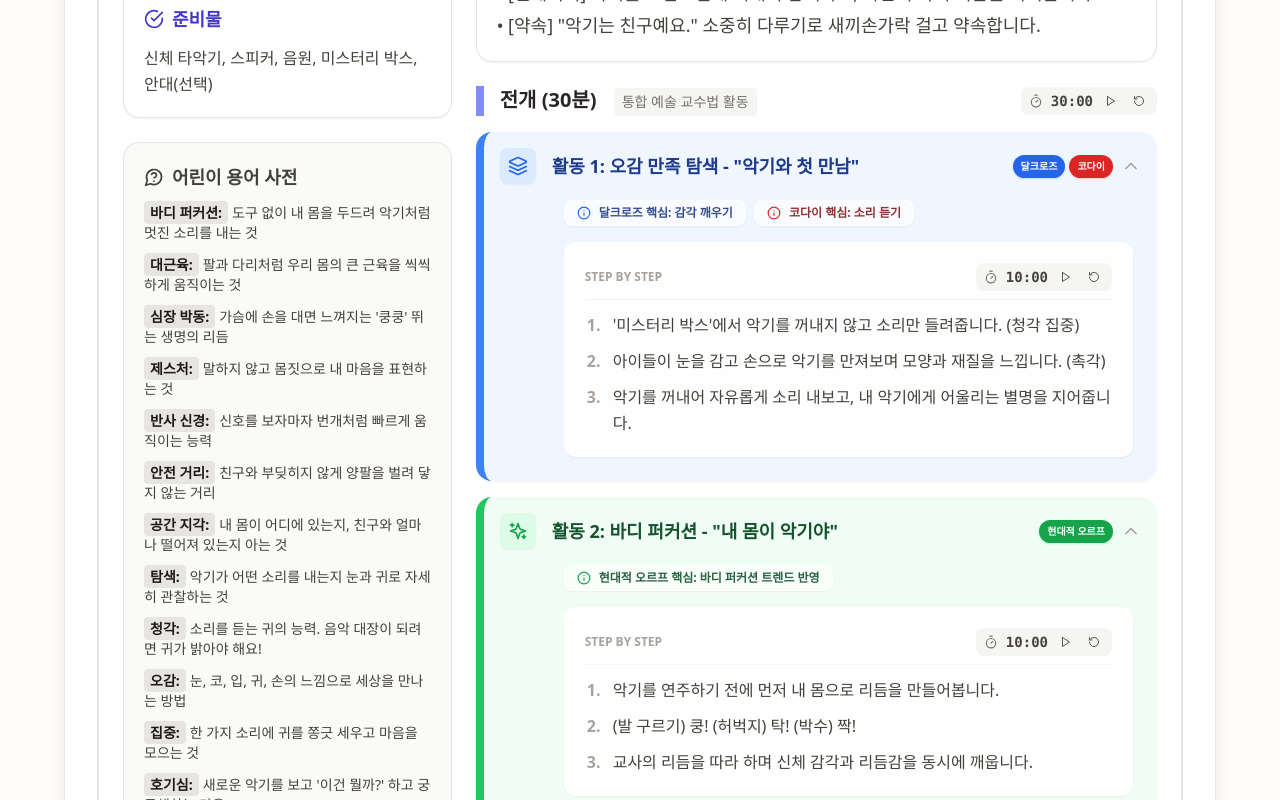
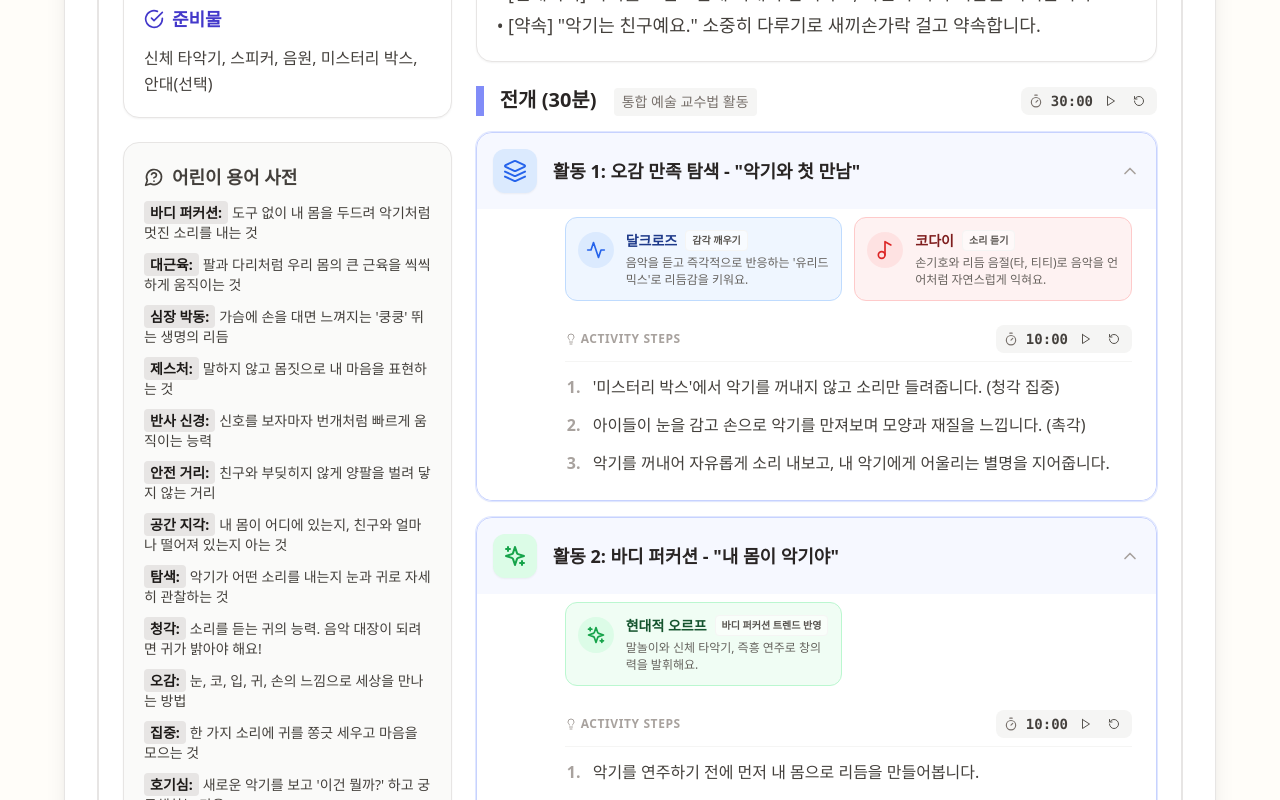
Before and after one commit to btlz98-oss/music, a React (Vite) app: page / in a window 1280 px wide. Shown: the part 700-1500 px from the top of the page. Built offline with nearby package versions, Linux system fonts and the light colour scheme.

Commit message:
feat: 수업 지도안 생성기 초기 버전 완료

```diff
--- a/components/LessonPlanDisplay.tsx
+++ b/components/LessonPlanDisplay.tsx
@@ -7,7 +7,6 @@ import { ActivitySection } from './lesson/ActivitySection';
 import { PromptSection } from './lesson/PromptSection';
 import { MemoSection } from './lesson/MemoSection';
 import { ResourceSection, ResourceLink } from './lesson/ResourceSection';
-import { CertificateGenerator } from './tools/CertificateGenerator';
 
 interface LessonPlanDisplayProps {
   lessonPlan: LessonPlan;
@@ -91,9 +90,6 @@ export const LessonPlanDisplay: React.FC<LessonPlanDisplayProps> = ({
                 onLinksChange={onLinksChange}
             />
 
-            {/* ⭐️ Certificate (Only Week 4) */}
-            {selectedWeek === 4 && <CertificateGenerator />}
-
           </div>
 
           {/* Right Column: Detailed Lesson Plan (Wider now because the outer sidebar is removed) */}
--- a/components/lesson/ActivitySection.tsx
+++ b/components/lesson/ActivitySection.tsx
@@ -1,22 +1,29 @@
 import React, { useState } from 'react';
-import { Info, Activity, Music2, Sparkles, Gamepad2, Star, Ear, Layers, ChevronDown, ChevronUp } from 'lucide-react';
+import { Info, Activity, Music2, Sparkles, Gamepad2, Star, Ear, Layers, ChevronDown, ChevronUp, Lightbulb } from 'lucide-react';
 import { LessonActivity } from '../../types';
-import { MethodologyTooltip } from '../common/MethodologyTooltip';
 import { Timer } from '../common/Timer';
 
 interface ActivitySectionProps {
   activities: LessonActivity[];
 }
 
+const methodDetails: Record<string, { desc: string }> = {
+  "달크로즈": { desc: "음악을 듣고 즉각적으로 반응하는 '유리드믹스'로 리듬감을 키워요." },
+  "코다이": { desc: "손기호와 리듬 음절(타, 티티)로 음악을 언어처럼 자연스럽게 익혀요." },
+  "오르프": { desc: "말놀이와 신체 타악기, 즉흥 연주로 창의력을 발휘해요." },
+  "고든": { desc: "마음속으로 음악을 상상하는 '오디에이션' 능력을 발달시켜요." },
+  "게이미피케이션": { desc: "게임의 규칙과 재미를 더해 아이들의 몰입을 이끌어내요." },
+  "통합 예술": { desc: "음악, 미술, 이야기를 하나로 연결하여 풍부한 경험을 만들어요." }
+};
+
 export const ActivitySection: React.FC<ActivitySectionProps> = ({ activities }) => {
-  // 모든 항목이 기본적으로 펼쳐져 있도록 설정 (닫힌 항목의 인덱스만 저장)
   const [collapsedIndices, setCollapsedIndices] = useState<number[]>([]);
 
   const toggleAccordion = (index: number) => {
     setCollapsedIndices(prev =>
       prev.includes(index)
-        ? prev.filter(i => i !== index) // 이미 닫혀있으면 목록에서 제거 (펼치기)
-        : [...prev, index] // 펼쳐져 있으면 목록에 추가 (닫기)
+        ? prev.filter(i => i !== index)
+        : [...prev, index]
     );
   };
 
@@ -25,65 +32,65 @@ export const ActivitySection: React.FC<ActivitySectionProps> = ({ activities })
     if (name.includes('달크로즈')) {
       return {
         bg: 'bg-blue-50',
-        border: 'border-l-blue-500',
+        border: 'border-blue-200',
         iconBg: 'bg-blue-100',
         iconColor: 'text-blue-600',
         textColor: 'text-blue-900',
-        badge: 'bg-blue-600 text-white shadow-blue-200',
+        badge: 'bg-blue-600 text-white',
         icon: <Activity className="w-5 h-5" />
       };
     }
     if (name.includes('코다이')) {
       return {
         bg: 'bg-red-50',
-        border: 'border-l-red-500',
+        border: 'border-red-200',
         iconBg: 'bg-red-100',
         iconColor: 'text-red-600',
         textColor: 'text-red-900',
-        badge: 'bg-red-600 text-white shadow-red-200',
+        badge: 'bg-red-600 text-white',
         icon: <Music2 className="w-5 h-5" />
       };
     }
     if (name.includes('오르프')) {
       return {
         bg: 'bg-green-50',
-        border: 'border-l-green-500',
+        border: 'border-green-200',
         iconBg: 'bg-green-100',
         iconColor: 'text-green-600',
         textColor: 'text-green-900',
-        badge: 'bg-green-600 text-white shadow-green-200',
+        badge: 'bg-green-600 text-white',
         icon: <Sparkles className="w-5 h-5" />
       };
     }
     if (name.includes('고든') || name.includes('오디에이션')) {
       return {
         bg: 'bg-yellow-50',
-        border: 'border-l-yellow-500',
+        border: 'border-yellow-200',
         iconBg: 'bg-yellow-100',
         iconColor: 'text-yellow-600',
         textColor: 'text-yellow-900',
-        badge: 'bg-yellow-600 text-white shadow-yellow-200',
+        badge: 'bg-yellow-600 text-white',
         icon: <Ear className="w-5 h-5" />
       };
     }
     if (name.includes('게임') || name.includes('게이미피케이션')) {
       return {
         bg: 'bg-purple-50',
-        border: 'border-l-purple-500',
+        border: 'border-purple-200',
         iconBg: 'bg-purple-100',
         iconColor: 'text-purple-600',
         textColor: 'text-purple-900',
-        badge: 'bg-purple-600 text-white shadow-purple-200',
+        badge: 'bg-purple-600 text-white',
         icon: <Gamepad2 className="w-5 h-5" />
       };
     }
     return {
       bg: 'bg-stone-50',
-      border: 'border-l-stone-400',
+      border: 'border-stone-200',
       iconBg: 'bg-stone-100',
       iconColor: 'text-stone-600',
       textColor: 'text-stone-900',
-      badge: 'bg-stone-600 text-white shadow-stone-200',
+      badge: 'bg-stone-600 text-white',
       icon: <Star className="w-5 h-5" />
     };
   };
@@ -111,28 +118,28 @@ export const ActivitySection: React.FC<ActivitySectionProps> = ({ activities })
           const isExpanded = !collapsedIndices.includes(idx);
 
           return (
-            <div key={idx} className={`relative rounded-2xl border-l-8 shadow-sm transition-all duration-300 break-inside-avoid activity-card ${mainConfig.bg} ${mainConfig.border}`}>
+            <div key={idx} className={`relative rounded-2xl border shadow-sm transition-all duration-300 break-inside-avoid activity-card ${isExpanded ? 'border-indigo-200 ring-1 ring-indigo-100' : 'border-stone-200 hover:border-indigo-300'}`}>
               <div
-                className="p-4 flex items-center gap-4 cursor-pointer hover:bg-white/30 transition-colors rounded-t-2xl"
+                className={`p-4 flex items-center gap-4 cursor-pointer transition-colors rounded-t-2xl ${isExpanded ? 'bg-indigo-50/50' : 'bg-white hover:bg-stone-50'}`}
                 onClick={() => toggleAccordion(idx)}
               >
-                <div className={`p-2 rounded-lg shadow-sm shrink-0 ${mainConfig.iconBg} ${mainConfig.iconColor}`}>
-                  {methods.length > 1 ? <Layers className="w-5 h-5" /> : mainConfig.icon}
+                <div className={`p-2.5 rounded-xl shadow-sm shrink-0 ${mainConfig.iconBg} ${mainConfig.iconColor}`}>
+                  {methods.length > 1 ? <Layers className="w-6 h-6" /> : React.cloneElement(mainConfig.icon as React.ReactElement<{ className?: string }>, { className: "w-6 h-6" })}
                 </div>
                 <div className="flex-1 flex flex-col sm:flex-row sm:items-center justify-between gap-2">
-                    <h4 className={`font-bold text-lg ${mainConfig.textColor}`}>{activity.title}</h4>
+                    <h4 className="font-bold text-lg text-stone-800">{activity.title}</h4>
                     <div className="flex items-center gap-2">
-                        {/* Method Badges (Visible even when collapsed) */}
+                        {/* Method Badges (collapsed view) */}
+                        {!isExpanded && (
                             <div className="flex gap-1">
                                 {methods.slice(0, 2).map((m, i) => (
-                                <MethodologyTooltip key={i} name={m.name}>
-                                    <div className={`px-2 py-1 rounded-full text-[10px] font-bold shadow-sm cursor-help ${m.config.badge}`}>
+                                    <div key={i} className={`px-2 py-0.5 rounded-md text-[11px] font-bold shadow-sm ${m.config.badge}`}>
                                         {m.name}
                                     </div>
-                                </MethodologyTooltip>
                                 ))}
-                            {methods.length > 2 && <span className="text-xs text-stone-500">...</span>}
+                                {methods.length > 2 && <span className="text-xs text-stone-400">...</span>}
                             </div>
+                        )}
                         {isExpanded ? <ChevronUp size={20} className="text-stone-400" /> : <ChevronDown size={20} className="text-stone-400" />}
                     </div>
                 </div>
@@ -140,29 +147,45 @@ export const ActivitySection: React.FC<ActivitySectionProps> = ({ activities })
 
               {/* Accordion Content */}
               {isExpanded && (
-                <div className="p-6 pt-0 animate-fade-in">
-                  {/* Feature Highlights */}
-                  {methods.some(m => m.feature) && (
-                    <div className="mb-4 flex flex-wrap gap-2 pl-14">
-                       {methods.map((m, i) => m.feature && (
-                         <div key={i} className="inline-flex items-center gap-2 px-3 py-1 rounded-lg bg-white/60 border border-white/50 shadow-sm backdrop-blur-sm">
-                           <Info size={14} className={m.config.iconColor} />
-                           <span className={`text-xs font-bold ${m.config.textColor} opacity-90`}>
-                             {m.name} 핵심: {m.feature}
+                <div className="p-6 pt-2 animate-fade-in bg-white rounded-b-2xl">
+
+                  {/* Distinct Method Cards */}
+                  <div className="mb-6 grid grid-cols-1 md:grid-cols-2 gap-3 pl-2 sm:pl-16">
+                     {methods.map((m, i) => {
+                       const descKey = Object.keys(methodDetails).find(k => m.name.includes(k));
+                       const description = descKey ? methodDetails[descKey].desc : "다양한 감각을 활용하여 음악을 경험해요.";
+
+                       return (
+                         <div key={i} className={`flex items-start gap-3 p-3 rounded-xl border ${m.config.bg} ${m.config.border}`}>
+                           <div className={`p-2 rounded-full shrink-0 mt-0.5 ${m.config.iconBg} ${m.config.iconColor}`}>
+                             {m.config.icon}
+                           </div>
+                           <div>
+                             <div className="flex items-center gap-2 mb-1">
+                                <h5 className={`font-bold text-sm ${m.config.textColor}`}>{m.name}</h5>
+                                {m.feature && (
+                                    <span className="text-[10px] font-bold px-1.5 py-0.5 bg-white/60 rounded text-stone-600 border border-stone-100 truncate max-w-[120px]">
+                                        {m.feature}
                                     </span>
+                                )}
                              </div>
-                       ))}
+                             <p className="text-xs text-stone-600 leading-snug font-medium opacity-90">
+                               {description}
+                             </p>
                            </div>
-                  )}
+                         </div>
+                       );
+                     })}
+                  </div>
 
-                  <div className="bg-white/90 rounded-xl p-5 border border-white/60 shadow-sm ml-0 sm:ml-14">
+                  <div className="bg-white rounded-xl p-0 sm:pl-16">
                      <div className="flex justify-between items-center mb-3 border-b border-stone-100 pb-2">
-                         <span className="text-xs font-bold text-stone-400 uppercase">Step by Step</span>
+                         <span className="text-xs font-bold text-stone-400 uppercase tracking-wider flex items-center gap-1"><Lightbulb size={12}/> Activity Steps</span>
                          <Timer initialMinutes={10} />
                      </div>
-                    <ol className="list-decimal pl-5 space-y-2.5">
+                    <ol className="list-decimal pl-5 space-y-3">
                       {activity.steps.map((step, stepIdx) => (
-                        <li key={stepIdx} className="pl-2 leading-relaxed font-medium text-stone-700 marker:text-stone-400 marker:font-bold activity-step">
+                        <li key={stepIdx} className="pl-2 leading-relaxed font-medium text-stone-700 marker:text-stone-400 marker:font-bold text-base">
                           {step}
                         </li>
                       ))}
```
Lines whose indentation alone changed are shown as unchanged.
